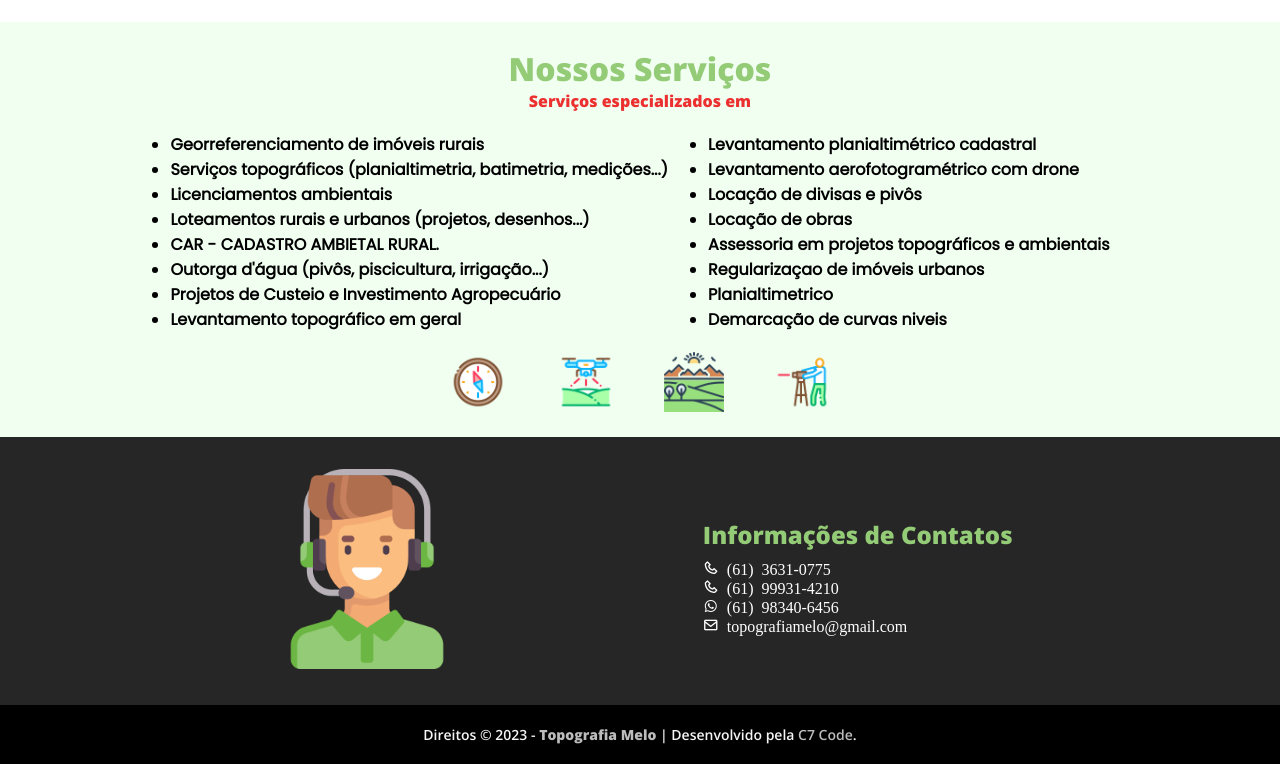
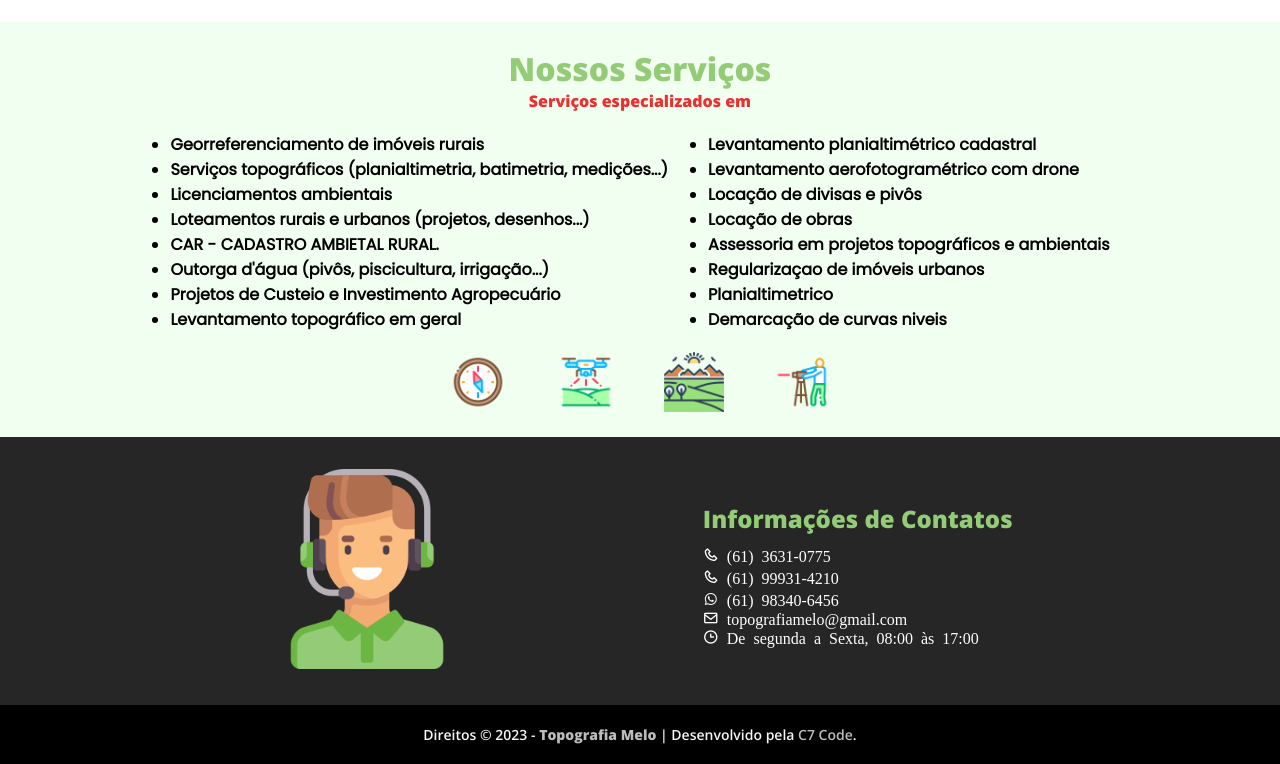
Before and after one commit to claiverty/TopografiaMelo, a plain HTML site: page index.html in a window 1280 px wide. Shown: the part 1132-1896 px from the top of the page. Drawn offline with nearby package versions, Linux system fonts and the light colour scheme.

Commit message:
Att Contacts

```diff
--- a/index.html
+++ b/index.html
@@ -143,6 +143,10 @@
             >
 
             <i class="bx bx-envelope"> topografiamelo@gmail.com</i>
+
+            <div class="iconTime">
+              <i class="bx bx-time"> De segunda a Sexta, 08:00 às 17:00</i>
+            </div>
           </div>
         </div>
         <footer>
--- a/style/index.css
+++ b/style/index.css
@@ -192,6 +192,7 @@ main #contacts .contactsList a i {
   font-family: "Open Sans", "Poppins", Arial, Helvetica;
   color: #fff;
   font-weight: 500;
+  line-height: 22px;
 }
 
 main #contacts .contactsList i:hover {
@@ -202,6 +203,15 @@ main #contacts .contactsList i {
   font-family: "Open Sans", "Poppins", Arial, Helvetica;
   color: #fff;
   font-weight: 500;
+}
+
+main #contacts .contactsList .iconTime i {
+  color: #fff;
+  line-height: 22px;
+}
+
+main #contacts .contactsList .iconTime i:hover {
+  color: #fff;
 }
 
 footer {
```
